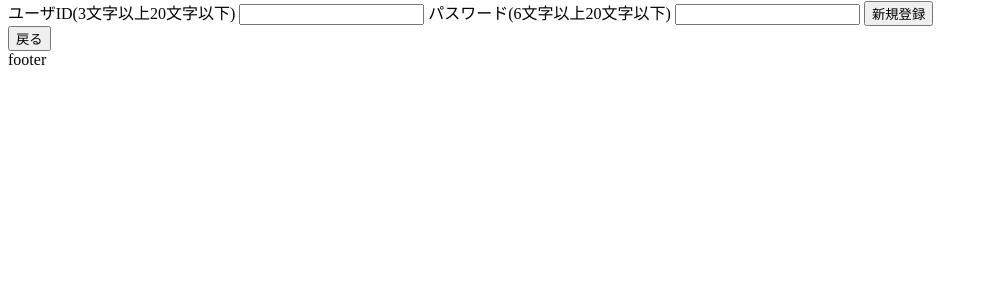
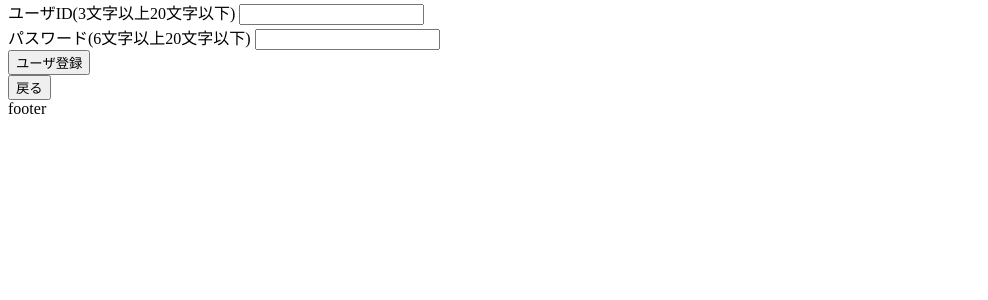
Before and after one commit to naoi0522/webproject, a Flask app: page /auth/registeruser in a window 1280 px wide. Shown: the part 32-332 px from the top of the page, without its empty margins (0-988 px from the left). Run offline with Flask 2, Linux system fonts and the light colour scheme; the visitor is signed in with stand-in values (Sample User, id 1).

Commit message:
divの追加

```diff
--- a/quizapp/templates/auth/registeruser.html
+++ b/quizapp/templates/auth/registeruser.html
@@ -2,11 +2,17 @@
 {% block content %}
 <div class="form">
     <form action="/auth/registeruser" method="post" autocomplete="off">
-        <label for="userID">ユーザID(3文字以上20文字以下)</label>
-        <input type="text" id="userID" name="userID" minlength="3" maxlength="20" required>
-        <label for="passwd">パスワード(6文字以上20文字以下)</label>
-        <input type="password" id="passwd" name="passwd" minlength="6" maxlength="20" required>
-        <button type="submit">新規登録</button>
+        <div class="input_text">
+            <label for="userID">ユーザID(3文字以上20文字以下)</label>
+            <input type="text" id="userID" name="userID" minlength="3" maxlength="20" required>
+        </div>
+        <div class="input_text">
+            <label for="passwd">パスワード(6文字以上20文字以下)</label>
+            <input type="password" id="passwd" name="passwd" minlength="6" maxlength="20" required>
+        </div>
+        <div class="buttons">
+            <button type="submit">ユーザ登録</button>
+        </div>
     </form>
 </div>
 {% if is_post %}
--- a/quizapp/templates/quiz/registerquiz.html
+++ b/quizapp/templates/quiz/registerquiz.html
@@ -2,13 +2,19 @@
 {% block content %}
 <div class="form">
     <form action="/quiz/registerquiz" method="post" autocomplete="off">
+        <div class="problem">
             <label for="problem">問題文(6文字以上100文字以下)</label>
             <textarea id="problem" name="problem" rows="5" cols="40" minlength="6" maxlength="100">(例)主キー以外は外部キー？</textarea>
+        </div>
+        <div class="radio">
             <label for="true">〇</label>
             <input type="radio" id="true" name="correct" value="1" checked>
             <label for="false">×</label>
             <input type="radio" id="false" name="correct" value="0">
+        </div>
+        <div class="buttons">
             <button type="submit">登録</button>
+        </div>
     </form>
 </div>
 {% if is_post %}
--- a/quizapp/templates/quiz/result.html
+++ b/quizapp/templates/quiz/result.html
@@ -1,6 +1,8 @@
 {% extends "layout.html" %}
 {% block content %}
-正解数 : {{total}}
+<div class="total">
+    正解数 : {{total}}
+</div>
 <div class="buttons">
     <button onclick="location.href='./../'">戻る</button>
 </div>
```
Also changed, not shown: quizapp/templates/auth/login.html (+11 -5 lines). Lines whose indentation alone changed are shown as unchanged.
